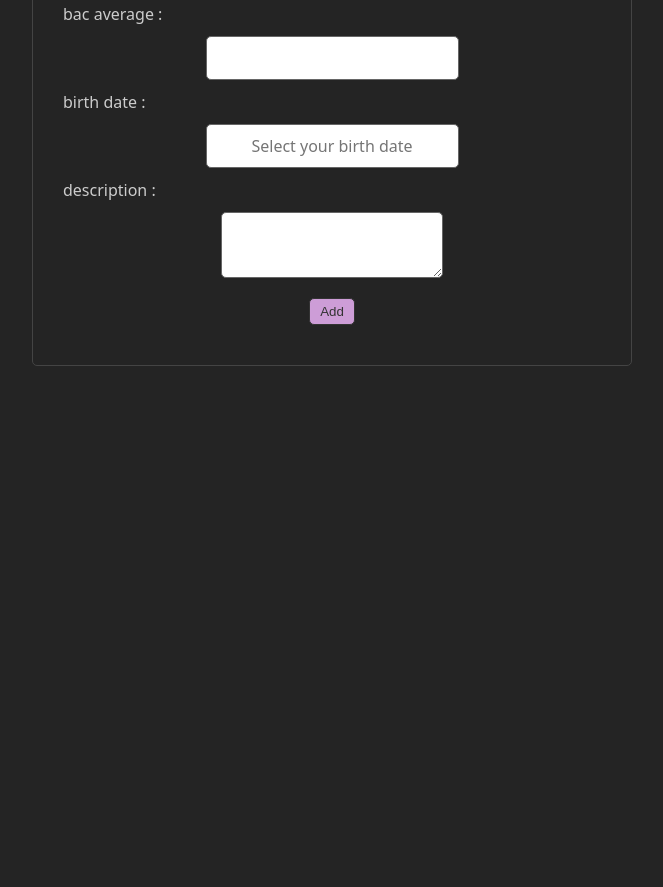
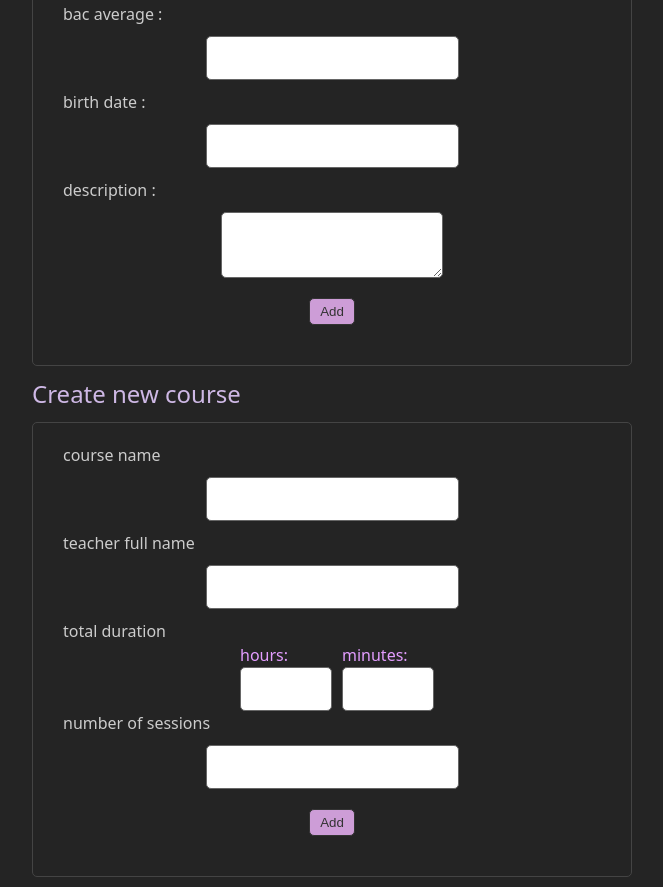
Before and after one commit to abir-cs/StudentHub, a React (Vite) app: page /create in a window 1280 px wide. Shown: the part 340-1227 px from the top of the page, without its empty margins (308-971 px from the left). Before the commit the page ends 800 px from the top, so only its background shows below. Built offline with nearby package versions, Linux system fonts and the light colour scheme.

Commit message:
functional create course +create student with error handling

```diff
--- a/data/stud.json
+++ b/data/stud.json
@@ -35,6 +35,50 @@
         "2",
         "3"
       ]
+    },
+    {
+      "id": "75e9",
+      "Fname": "abir",
+      "Lname": "belhadef",
+      "DB": "13/07/2005",
+      "description": "idk idk idk idk idk idk",
+      "bacAVG": "18.1",
+      "courses": [
+        "4"
+      ]
+    },
+    {
+      "id": "d896",
+      "Fname": "joifa",
+      "Lname": "faioj",
+      "DB": "07/07/2006",
+      "description": "gigi",
+      "bacAVG": "12.6",
+      "courses": [
+        "2",
+        "3",
+        "d600"
+      ]
+    },
+    {
+      "id": "49c4",
+      "Fname": "ff",
+      "Lname": "aef",
+      "DB": "01/07/2025",
+      "description": "fea",
+      "bacAVG": "8.2",
+      "courses": []
+    },
+    {
+      "id": "3ebe",
+      "Fname": "kala",
+      "Lname": "bindo",
+      "DB": "26/06/2006",
+      "description": "sakalulu",
+      "bacAVG": "14.89",
+      "courses": [
+        "67ec"
+      ]
     }
   ]
 }
--- a/src/components/Create.jsx
+++ b/src/components/Create.jsx
@@ -1,14 +1,31 @@
 import React, { useState } from "react";
 import { use } from "react";
 import DatePicker from "react-datepicker";
+import { useNavigate } from "react-router-dom";
 
 const Create = () => {
+    const navigate = useNavigate();
+
     const [birthDate, setBirthDate] = useState(null);
     const [Fname,setFname]=useState('');
     const [Lname,setLname]=useState('');
-    const [desc,setDesc]=useState('');
-    const [bac, setBac]=useState('');
+    const [description,setDesc]=useState('');
+    const [bacAVG, setBac]=useState('');
 
+    const [teacher,setTeacher]=useState('');
+    const [name,setCourseName]=useState('');
+    const [sessions,setSessions]=useState('');
+    const [hours, setHours] = useState();
+    const [minutes, setMinutes] = useState();
+
+    const [error,setError]=useState(null);
+    const [nameError,setNE]=useState(null);
+
+    const getFormattedDuration = () => {
+        const h = String(hours).padStart(2, '0');
+        const m = String(minutes).padStart(2, '0');
+        return `${h}h${m}min`;
+    };
     const formatDate = (date) => {
         if (!date) return '';
         const day = String(date.getDate()).padStart(2, '0');
@@ -16,22 +33,84 @@ const Create = () => {
         const year = date.getFullYear();
         return `${day}/${month}/${year}`;
     };
+    const checkFullName=(name)=>{
+        const nameRegex=/^([a-zA-Z]+)( )([a-zA-Z]+)$/;
+        if (nameRegex.test(name))
+            return (null);
+        else
+            return("not correct full name format !");
+
+    };
+    const checkAVG=(avg)=>{
+        const numRegex=/^([0-9]+)(\.?)([0-9]*)$/;
+        if (numRegex.test(avg))
+        {
+            if(avg>=0 && avg<=20)
+                return (null);
+            else
+                return("average is bound by [0-20] !");
+        }
+        else
+            return("not correct number format !");
+
+    };
+    const addStud=(e)=>{
+        e.preventDefault();
+        const err=checkAVG(bacAVG)
+        if (err){
+            setError(err);
+        }else
+        {
+            setError(null);
+            const DB=formatDate(birthDate);
+            const courses=[];
+            const student ={Fname,Lname,DB,description,bacAVG,courses};
+            fetch('http://localhost:8001/students',{
+                method:"POST",
+                headers:{'Content-Type':'application/json'},
+                body: JSON.stringify(student)
+            }).then(()=>{
+                navigate('/');
+            })
+        }
+
+    }
+    const addcourse=(e)=>{
+        e.preventDefault();
+        const err=checkFullName(teacher);
+        if(err)
+            setNE(err);
+        else{
+            setNE(null);
+            const duration=getFormattedDuration();
+            const course={name,teacher,duration,sessions};
+
+            fetch('http://localhost:8000/courses',{
+                method:'POST',
+                headers:{'Content-Type':'application/json'},
+                body: JSON.stringify(course)
+            }).then(()=>{
+                navigate('/courses');
+            })
+        }
+    }
+
     return ( <div className="create">
         <h2>Create new student</h2>
-        <form action="">
+        <form onSubmit={addStud}>
             <label>first name :</label>
             <input type="text" required onChange={e=>setFname(e.target.value)}/>
             <label >last name :</label>
             <input type="text" required onChange={e=>setLname(e.target.value)}/>
             <label>bac average :</label>
-            <input type="number" required onChange={e=>setBac(e.target.value)}/>
+            <input type="text" required onChange={e=>setBac(e.target.value)}/>
+            {error && <p className="error" >{error} </p>}
             <label>birth date :</label>
             <div className="mydatepicker">
             <DatePicker
                 selected={birthDate}
                 onChange={(e) => setBirthDate(e)}
                 dateFormat="dd/MM/yyyy"
-                placeholderText="Select your birth date"
                 showMonthDropdown
                 showYearDropdown
                 dropdownMode="select"
@@ -42,12 +121,43 @@ const Create = () => {
             <textarea required onChange={e=>setDesc(e.target.value)}></textarea>
             <button className="onlyme">Add</button>
         </form>
-        {/* <p>{Fname}</p>
-        <p>{Lname}</p>
-        <p>{bac}</p>
-        <p>{desc}</p>
-       {console.log(birthDate)}
-        <p>{formatDate(birthDate)}</p> */}
+
+        <h2>Create new course</h2>
+        <form onSubmit={addcourse}>
+            <label>course name</label>
+            <input type="text" required onChange={e=>setCourseName(e.target.value)} />
+            <label>teacher full name</label>
+            <input type="text" required onChange={e=>setTeacher(e.target.value)}/>
+            {nameError && <p className="error" >{nameError} </p>}
+            <label>total duration</label>
+            <div className="dur">
+                <label>
+                    hours:
+                    <input
+                    type="number"
+                    min="0"
+                    value={hours}
+                    onChange={(e) => setHours(Number(e.target.value))}
+                    />
+                </label>
+
+                <label>
+                    minutes:
+                    <input
+                    type="number"
+                    min="0"
+                    max="59"
+                    value={minutes}
+                    onChange={(e) => setMinutes(Number(e.target.value))}
+                    />
+                </label>
+            </div>
+            <label> number of sessions</label>
+            <input type="number" min="0" required onChange={e=>setSessions(e.target.value)}/>
+            <button className="onlyme">Add</button>
+        </form>
+
+
     </div> );
 }
 
--- a/src/components/Student.jsx
+++ b/src/components/Student.jsx
@@ -10,7 +10,7 @@ const Student = () => {
     const [coursesError, setCoursesError] = useState(null);
 
     useEffect(() => {
-        if (student && student.courses && student.courses.length > 0) {
+        if (student && student.courses ) {
             setCoursesLoading(true);
             Promise.all(
                 student.courses.map(courseId =>
--- a/src/form.css
+++ b/src/form.css
@@ -32,3 +32,17 @@ input:focus, textarea:focus{
 .mydatepicker .react-datepicker__input-container input{
     text-align: center;
 }
+.error{
+    color: #ff8b8b;
+}
+.dur{
+    display: flex;
+    input{
+        margin: 0;
+        width: 70px;
+        text-align: center;
+    }
+    label{
+        color: #e39dff;
+    }
+}
```
Also changed, not shown: data/cour.json (+35 -21 lines).
